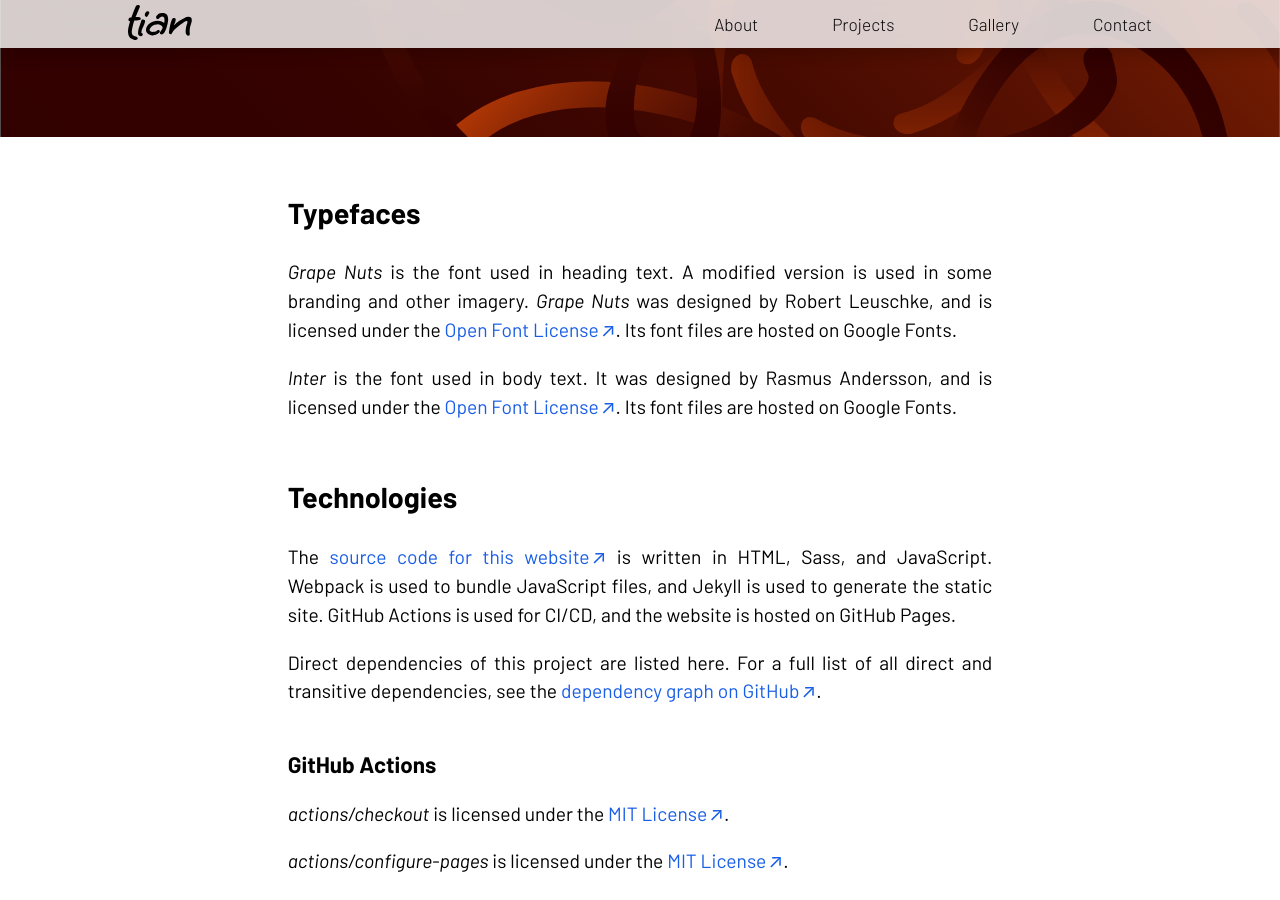
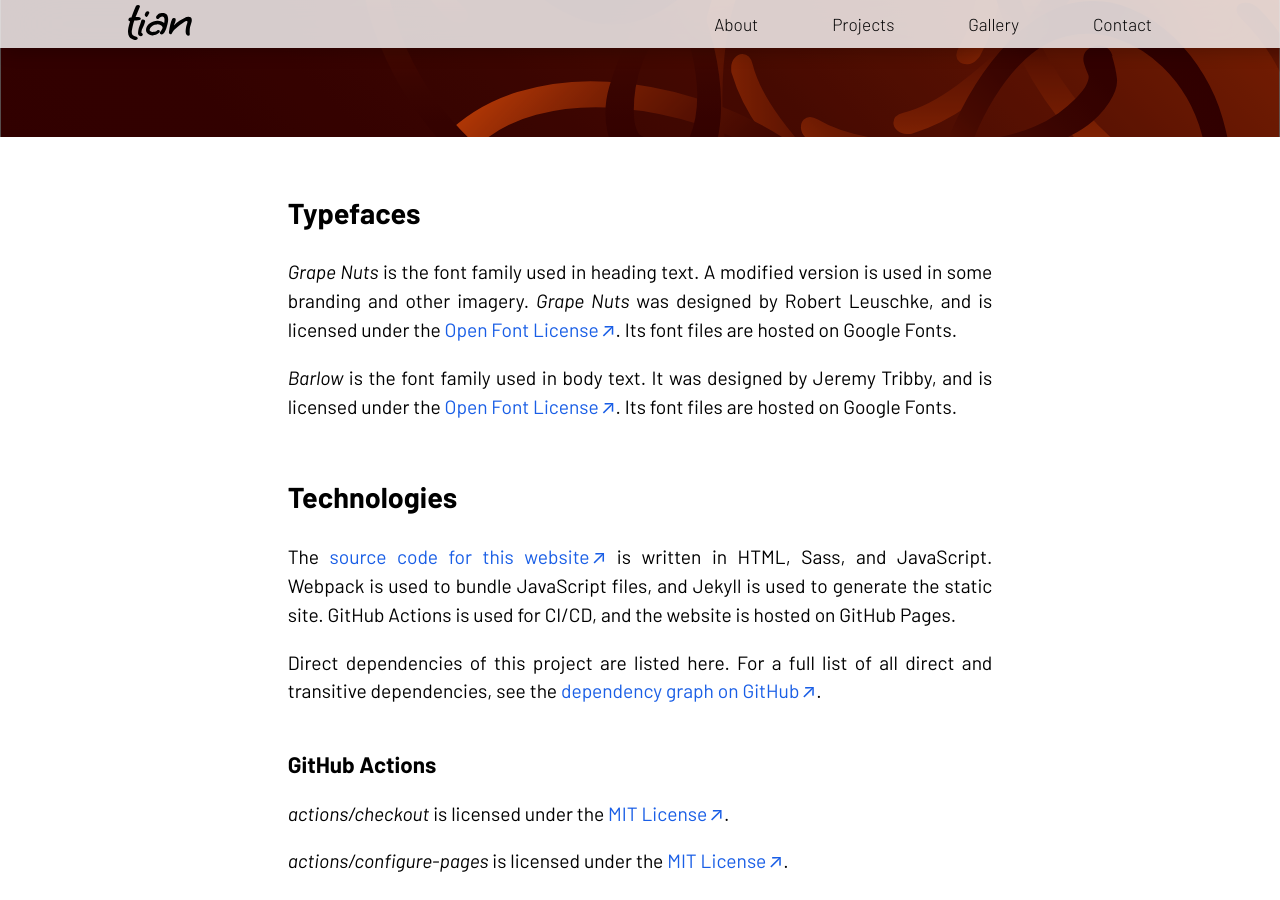
Before and after one commit to qitianshi/qitianshi.com, a Jekyll site: the page built from src/legal/acknowledgments.html, in a window 1280 px wide and 900 px high, scrolled down 313 px. Built offline with Jekyll 4.4.1, drawn with Linux system fonts in a browser that asks for light colours; some web fonts are replaced.

Commit message:
Update Acknowledgments with new body font

```diff
--- a/src/legal/acknowledgments.html
+++ b/src/legal/acknowledgments.html
@@ -15,10 +15,10 @@ navbar_transparency_theme: "dark"
 
 <h2>Typefaces</h2>
 <p>
-    <i>Grape Nuts</i> is the font used in heading text. A modified version is used in some branding and other imagery. <i>Grape Nuts</i> was designed by Robert Leuschke, and is licensed under the <a href="https://scripts.sil.org/cms/scripts/page.php?site_id=nrsi&id=OFL" target="_blank" class="external-link">Open Font License</a>. Its font files are hosted on Google Fonts.
+    <i>Grape Nuts</i> is the font family used in heading text. A modified version is used in some branding and other imagery. <i>Grape Nuts</i> was designed by Robert Leuschke, and is licensed under the <a href="https://scripts.sil.org/cms/scripts/page.php?site_id=nrsi&id=OFL" target="_blank" class="external-link">Open Font License</a>. Its font files are hosted on Google Fonts.
 </p>
 <p>
-    <i>Inter</i> is the font used in body text. It was designed by Rasmus Andersson, and is licensed under the <a href="https://scripts.sil.org/cms/scripts/page.php?site_id=nrsi&id=OFL" target="_blank" class="external-link">Open Font License</a>. Its font files are hosted on Google Fonts.
+    <i>Barlow</i> is the font family used in body text. It was designed by Jeremy Tribby, and is licensed under the <a href="https://scripts.sil.org/cms/scripts/page.php?site_id=nrsi&id=OFL" target="_blank" class="external-link">Open Font License</a>. Its font files are hosted on Google Fonts.
 </p>
 
 <h2>Technologies</h2>
```
